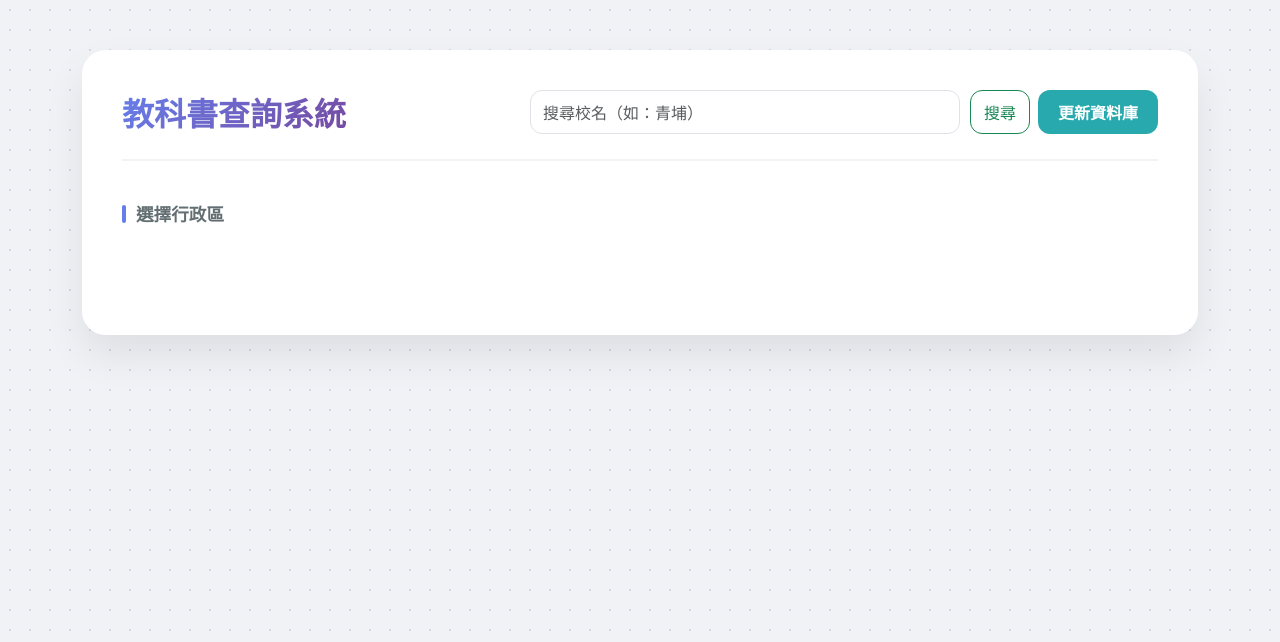
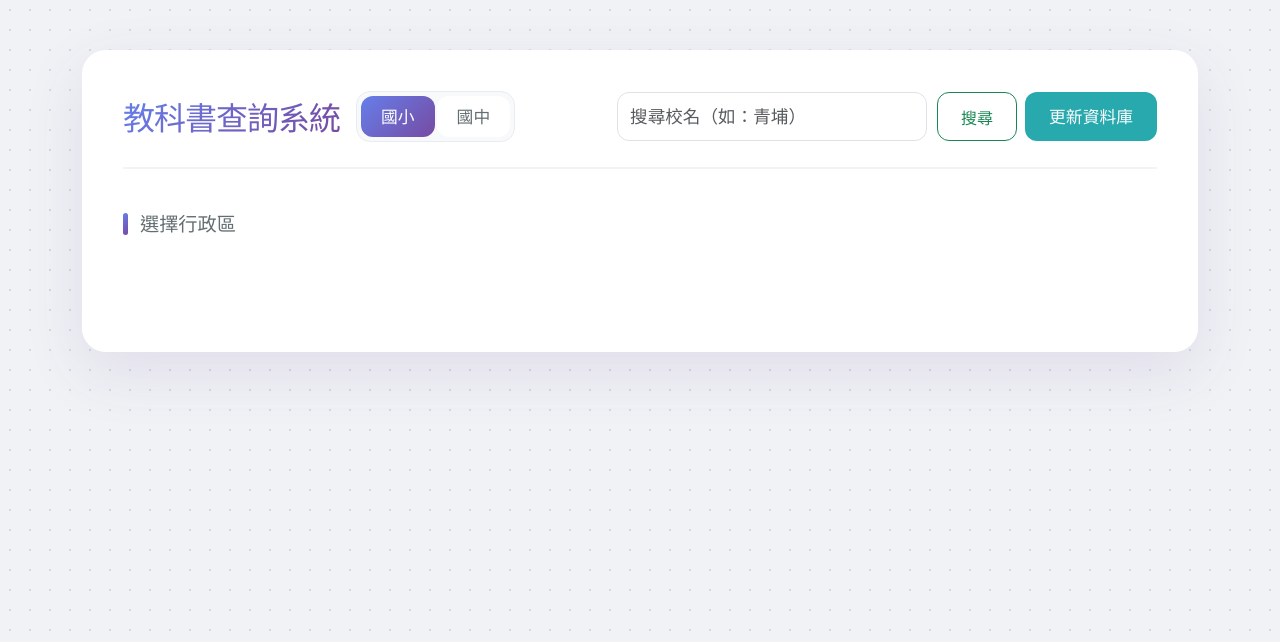
Before and after one commit to dandelion1204/BookMap, a Django app: page / in a window 1280 px wide. Shown: the top 642 px of the page. Run offline with Django 4.2, Linux system fonts and the light colour scheme; data that the repository does not hold is empty.

Commit message:
1.國中資料匯入資料庫中 2.views 加入判斷國中或國小以提供資料 3.前端加入國中/國小按鍵 4.前端加入出版色顯示其對應顏色

```diff
--- a/bookmap/urls.py
+++ b/bookmap/urls.py
@@ -21,6 +21,7 @@ from books import views
 urlpatterns = [
     path('admin/', admin.site.urls),
     path('', views.DistrictListAPIView.as_view()),
+    path('api/get_districts/', views.get_districts_api),
     path('api/schools/search/', views.SchoolDetailAPIView.as_view(), name='search'),
     path('api/schools/', views.SchoolListAPIView.as_view()),
     path('api/schools/<str:school>/', views.SchoolDetailAPIView.as_view()),
--- a/books/views.py
+++ b/books/views.py
@@ -1,20 +1,39 @@
-from django.shortcuts import render
+from django.http import JsonResponse
 from books.models import SchoolTexbook
-from books.utils import sync_excel_to_db
+from books.utils import sync_excel_to_db, sync_excel_to_db_jr
+from books.serializers import SchoolListSerializer, SchoolDetailSerializer
 from rest_framework import generics
-from books.serializers import SchoolListSerializer, SchoolDetailSerializer
 from rest_framework.views import APIView
 from rest_framework.response import Response
 from rest_framework.renderers import TemplateHTMLRenderer
 
+
+
+# --- 新增：專門給 AJAX 呼叫的 API ---
+def get_districts_api(request):
+    level = request.GET.get('level', '國小')
+    districts = list(SchoolTexbook.objects.filter(level__contains=level).values_list('district', flat=True).distinct())
+    return JsonResponse({'districts': districts})
+
+
 class SyncDatabaseAPIView(APIView):
 
     def post(self, request):
-        success = sync_excel_to_db()
-        if success:
-            return Response({'message': '資料庫更新成功'})
-        else:
-            return Response({'message': '資料已是最新，無需更新或更新失敗。'}, status=200)
+        results = {}
+
+        #同步國小xlsx檔
+        try:
+            results['main'] = sync_excel_to_db()
+        except Exception as e:
+            results['main'] = f"Error: {str(e)}"
+
+        #同步國中xlsx檔
+        try:
+            results['jr'] = sync_excel_to_db_jr()
+        except Exception as e:
+            results['jr'] = f"Error: {str(e)}"
+
+        return Response({'message': '同步作業完成', 'detail': results})
 
 
 class DistrictListAPIView(APIView):
@@ -22,14 +41,11 @@ class DistrictListAPIView(APIView):
     template_name = 'index.html'
 
     def get(self, request):
-        districts = SchoolTexbook.objects.values_list('district', flat=True).distinct()
+        districts = SchoolTexbook.objects.filter(level__contains='國小').values_list('district', flat=True).distinct()
         return Response({'districts': districts})
 
 
-
-
 class SchoolListAPIView(generics.ListAPIView):
-
     serializer_class = SchoolListSerializer
 
     def get_queryset(self):
@@ -40,21 +56,25 @@ class SchoolListAPIView(generics.ListAPIView):
         return queryset
 
 
-
-
 class SchoolDetailAPIView(generics.ListAPIView):
     serializer_class = SchoolDetailSerializer
 
     def get_queryset(self):
+        level = self.request.GET.get('level', '國小')
         school_name = self.kwargs.get('school')
-
         search_query = self.request.query_params.get('search')
+        print('level',level)
         print('search_query', search_query)
         print('school_name', school_name)
 
+        if level == '國小':
+            queryset = SchoolTexbook.objects.filter(level='國小')
+        else:
+            queryset = SchoolTexbook.objects.filter(level='國中')
+
         if school_name:
-            return SchoolTexbook.objects.filter(school=school_name).order_by('grade_num')
+            return queryset.filter(school=school_name).order_by('grade_num')
         elif search_query:
-            return SchoolTexbook.objects.filter(school__icontains=search_query).order_by('grade_num')
+            return queryset.filter(school__icontains=search_query).order_by('grade_num')
 
-        return SchoolTexbook.objects.none()
+        return queryset.none()
--- a/templates/index.html
+++ b/templates/index.html
@@ -5,28 +5,42 @@
     <meta name="viewport" content="width=device-width, initial-scale=1.0">
     <title>教科書版本查詢系統</title>
     <link href="https://cdn.jsdelivr.net/npm/bootstrap@5.3.0/dist/css/bootstrap.min.css" rel="stylesheet">
-    <link href="https://fonts.googleapis.com/css2?family=Noto+Sans+TC:wght@400;500;700&display=swap" rel="stylesheet">
+    <link href="https://fonts.googleapis.com/css2?family=Noto+Sans+TC:wght@400;500&display=swap" rel="stylesheet">
     <style>
         :root {
             --primary-gradient: linear-gradient(135deg, #667eea 0%, #764ba2 100%);
-            --glass-bg: rgba(255, 255, 255, 0.95);
+            --glass-bg: rgba(255, 255, 255, 0.98);
+            --text-dark: #2d3436;
+            --text-muted: #636e72;
+            --bg-light: #f0f2f5;
+
+            --color-kangxi: #0ea573;
+            --bg-kangxi: #ecfdf5;
+            --color-hanlin: #3372d8;
+            --bg-hanlin: #eff6ff;
+            --color-nani: #cd860b;
+            --bg-nani: #fffbeb;
+            --color-default: #5e6065;
+            --bg-default: #f3f4f6;
         }
 
         body {
             font-family: 'Noto Sans TC', sans-serif;
-            background: #f0f2f5;
+            background-color: var(--bg-light);
             background-image: radial-gradient(#d1d9e6 1px, transparent 1px);
             background-size: 20px 20px;
             padding: 50px 0;
-            color: #2d3436;
+            color: var(--text-dark);
+            font-weight: 400; /* 全域設定為正常字體 */
         }
 
         .main-card {
             background: var(--glass-bg);
             padding: 40px;
             border-radius: 24px;
-            box-shadow: 0 20px 40px rgba(0,0,0,0.08);
+            box-shadow: 0 20px 60px rgba(118, 75, 162, 0.12);
             backdrop-filter: blur(10px);
+            border: 1px solid rgba(255,255,255,0.3);
         }
 
         .header-section {
@@ -42,90 +56,137 @@
 
         .app-title {
             margin: 0;
-            font-weight: 700;
+            font-weight: 500; /* 改為中等字體，不加粗 */
             background: var(--primary-gradient);
             -webkit-background-clip: text;
             -webkit-text-fill-color: transparent;
+            letter-spacing: -1px;
         }
 
-        .app-actions {
+        .level-switcher {
+            background: #f8f9fa;
+            border-radius: 14px;
+            padding: 4px;
+            border: 1px solid #e9ecef;
             display: flex;
-            gap: 8px;
+            gap: 2px;
+        }
+        .level-switcher .btn-custom {
+            padding: 8px 20px;
+            font-size: 1.05rem;
+            border: none;
+            color: var(--text-muted);
+            font-weight: 400; /* 取消粗體 */
+        }
+        .level-switcher .btn-custom.active {
+            color: white;
+            background: var(--primary-gradient);
+            font-weight: 400;
         }
 
         .search-group {
             display: flex;
             gap: 10px;
             flex-grow: 1;
-            min-width: 500px;
+            min-width: 400px;
         }
 
         .section-title {
-            font-size: 1.1rem;
-            font-weight: 600;
-            color: #636e72;
-            margin-bottom: 20px;
+            font-size: 1.2rem;
+            font-weight: 500;
+            color: var(--text-muted);
+            margin-bottom: 25px;
             display: flex;
             align-items: center;
         }
         .section-title::before {
             content: "";
-            width: 4px;
-            height: 18px;
-            background: #667eea;
-            margin-right: 10px;
+            width: 5px;
+            height: 22px;
+            background: var(--primary-gradient);
+            margin-right: 12px;
             border-radius: 10px;
         }
 
         .btn-custom {
             border-radius: 12px;
-            padding: 10px 20px;
-            font-weight: 500;
+            padding: 12px 24px;
+            font-weight: 400; /* 取消粗體 */
             transition: all 0.2s ease;
             border: 1px solid #e9ecef;
             background: white;
             color: #495057;
-        }
-        .btn-custom:hover {
-            transform: translateY(-2px);
-            box-shadow: 0 5px 12px rgba(0,0,0,0.08);
-            border-color: #667eea;
+            font-size: 1.1rem;
         }
         .btn-custom.active {
             background: var(--primary-gradient);
-            color: white;
+            color: white !important;
             border: none;
-            box-shadow: 0 5px 15px rgba(118, 75, 162, 0.3);
         }
 
         .table-container {
-            border-radius: 16px;
+            border-radius: 20px;
             overflow: hidden;
-            box-shadow: 0 4px 12px rgba(0,0,0,0.03);
+            box-shadow: 0 10px 30px rgba(0,0,0,0.03);
             border: 1px solid #f1f3f5;
             display: none;
-            margin-top: 30px;
+            margin-top: 35px;
+            background: white;
         }
-        .table thead { background: #f8f9fa; }
-        .grade-badge {
-            background: #edf2ff;
-            color: #4c6ef5;
-            padding: 4px 12px;
-            border-radius: 8px;
-            font-weight: 700;
+
+        .table {
+            margin-bottom: 0;
+            font-size: 1.15rem;
         }
+        .table thead th {
+            font-weight: 500; /* 改為中等字體 */
+            color: var(--text-dark);
+            font-size: 1.1rem;
+            padding: 22px;
+            background-color: #f8f9fa;
+        }
+        .table tbody td {
+            padding: 24px 15px;
+            vertical-align: middle;
+            color: var(--text-dark);
+            border-bottom: 1px solid #f1f3f5;
+            font-weight: 400; /* 內容不加粗 */
+        }
+        .table tbody tr:hover {
+            background-color: #fbfbfe;
+        }
+
+        .grade-text {
+            font-weight: 400; /* 取消粗體 */
+            color: var(--text-dark);
+            font-size: 1.2rem;
+            display: inline-block;
+        }
+
+        .version-badge {
+            padding: 8px 20px;
+            border-radius: 12px;
+            font-weight: 400; /* 標籤文字不加粗 */
+            font-size: 1.1rem;
+            display: inline-flex;
+            align-items: center;
+            gap: 6px;
+        }
+        .badge-kangxi { background-color: var(--bg-kangxi); color: var(--color-kangxi); border: 1px solid rgba(16, 185, 129, 0.2); }
+        .badge-hanlin { background-color: var(--bg-hanlin); color: var(--color-hanlin); border: 1px solid rgba(59, 130, 246, 0.2); }
+        .badge-nani { background-color: var(--bg-nani); color: var(--color-nani); border: 1px solid rgba(245, 158, 11, 0.2); }
+        .badge-default { background-color: var(--bg-default); color: var(--color-default); }
 
         #sync-btn {
             background: #27a9ae;
             color: white;
             border: none;
             border-radius: 12px;
-            padding: 10px 20px;
-            font-weight: 600;
+            padding: 12px 24px;
+            font-weight: 500;
+            font-size: 1.05rem;
         }
-        #sync-btn:hover { background: #3d3dad; }
-
-        #loading-spinner { display: none; padding: 40px 0; }
+        #loading-spinner { display: none; padding: 60px 0; }
     </style>
 </head>
 <body>
@@ -133,23 +194,26 @@
 <div class="container">
     <div class="main-card">
         <div class="header-section">
-            <h2 class="app-title">教科書查詢系統</h2>
+            <div class="d-flex align-items-center gap-3">
+                <h2 class="app-title">教科書查詢系統</h2>
+                <div class="level-switcher">
+                    <button type="button" class="btn btn-custom active" onclick="switchLevel('國小', this)">國小</button>
+                    <button type="button" class="btn btn-custom" onclick="switchLevel('國中', this)">國中</button>
+                </div>
+            </div>
 
-            <div class="app-actions">
+            <div class="app-actions d-flex gap-2">
                 <div class="search-group">
-                    <input type="text" id="search-input" class="form-control" placeholder="搜尋校名（如：青埔）" style="border-radius: 12px;">
-                    <button class="btn btn-outline-success" style="border-radius: 12px; min-width: 60px;" onclick="handleSearch()">搜尋</button>
+                    <input type="text" id="search-input" class="form-control" placeholder="搜尋校名（如：青埔）" style="border-radius: 12px; font-size: 1.1rem;">
+                    <button class="btn btn-outline-success" style="border-radius: 12px; min-width: 80px;" onclick="handleSearch()">搜尋</button>
                 </div>
-
-                <button id="sync-btn" class="btn" onclick="handleSync()">
-                    更新資料庫
-                </button>
+                <button id="sync-btn" class="btn" onclick="handleSync()">更新資料庫</button>
             </div>
         </div>
 
         <div class="mb-5">
             <label class="section-title">選擇行政區</label>
-            <div class="d-flex flex-wrap gap-2">
+            <div id="district-list" class="d-flex flex-wrap gap-2">
                 {% for name in districts %}
                     <button class="btn btn-custom btn-zone" onclick="fetchSchools('{{ name }}', this)">
                         {{ name }}
@@ -165,18 +229,23 @@
 
         <div id="loading-spinner" class="text-center">
             <div class="spinner-grow text-primary" role="status"></div>
-            <div class="mt-2 text-muted fw-500">正在處理請求...</div>
+            <div class="mt-3 text-muted">正在讀取...</div>
         </div>
 
         <div id="result-table" class="table-container">
-            <div class="p-3 bg-white border-bottom">
-                <h5 class="mb-0 fw-bold text-dark" id="display-school-name">版本明細</h5>
+            <div class="p-4 bg-white border-bottom">
+                <h4 class="mb-0 text-dark" id="display-school-name">📍 版本明細</h4>
             </div>
             <div class="table-responsive">
-                <table class="table align-middle">
+                <table class="table align-middle table-hover">
                     <thead class="text-center">
                         <tr>
-                            <th>年級</th><th>國語</th><th>數學</th><th>自然/生活</th><th>社會</th><th>英語</th>
+                            <th width="15%">年級</th>
+                            <th>國語</th>
+                            <th>數學</th>
+                            <th>自然/生活</th>
+                            <th>社會</th>
+                            <th>英語</th>
                         </tr>
                     </thead>
                     <tbody id="book-data-body" class="text-center"></tbody>
@@ -187,87 +256,138 @@
 </div>
 
 <script>
-    // --- 功能 A: 搜尋學校 (模糊查詢) ---
+    let currentLevel = '國小';
+
+    function formatVersionBadge(text) {
+        if (!text || text === '-' || text === 'null') return '<span class="text-muted" style="opacity: 0.5;">-</span>';
+        let badgeClass = 'badge-default';
+        let displayText = text;
+
+        if (text.includes('康軒') || text === '康') {
+            badgeClass = 'badge-kangxi';
+            displayText = '康軒';
+        } else if (text.includes('翰林') || text === '翰') {
+            badgeClass = 'badge-hanlin';
+            displayText = '翰林';
+        } else if (text.includes('南一') || text === '南') {
+            badgeClass = 'badge-nani';
+            displayText = '南一';
+        }
+        return `<span class="version-badge ${badgeClass}">${displayText}</span>`;
+    }
+
+    async function fetchBookDetails(schoolName, btnElement) {
+        if (btnElement) {
+            document.querySelectorAll('#school-list .btn').forEach(btn => btn.classList.remove('active'));
+            btnElement.classList.add('active');
+        }
+        const bookBody = document.getElementById('book-data-body');
+        const spinner = document.getElementById('loading-spinner');
+        const resultTable = document.getElementById('result-table');
+
+        document.getElementById('display-school-name').innerText = `📍 ${schoolName}`;
+        resultTable.style.display = 'none';
+        spinner.style.display = 'block';
+
+        try {
+            const response = await fetch(`/api/schools/${encodeURIComponent(schoolName)}/?level=${currentLevel}`);
+            const books = await response.json();
+
+            spinner.style.display = 'none';
+            resultTable.style.display = 'block';
+            bookBody.innerHTML = '';
+
+            if (books.length === 0) {
+                bookBody.innerHTML = '<tr><td colspan="6" class="p-5 text-muted">暫無資料</td></tr>';
+                return;
+            }
+
+            books.forEach(book => {
+                bookBody.insertAdjacentHTML('beforeend', `
+                    <tr>
+                        <td><span class="grade-text">${book.grade}</span></td>
+                        <td>${formatVersionBadge(book.sub_chinese)}</td>
+                        <td>${formatVersionBadge(book.sub_math)}</td>
+                        <td>${formatVersionBadge(book.sub_science)}</td>
+                        <td>${formatVersionBadge(book.sub_social)}</td>
+                        <td>${formatVersionBadge(book.sub_english)}</td>
+                    </tr>
+                `);
+            });
+
+            // 成功獲取資料後，自動捲動到網頁最底部
+            setTimeout(() => {
+                window.scrollTo({
+                    top: document.body.scrollHeight,
+                    behavior: 'smooth'
+                });
+            }, 100);
+
+        } catch (e) {
+            spinner.style.display = 'none';
+            bookBody.innerHTML = '<tr><td colspan="6" class="p-5 text-danger">資料讀取失敗</td></tr>';
+        }
+    }
+
+    async function switchLevel(level, btnElement) {
+        if (currentLevel === level) return;
+        currentLevel = level;
+        document.querySelectorAll('.level-switcher .btn-custom').forEach(btn => btn.classList.remove('active'));
+        btnElement.classList.add('active');
+        document.getElementById('school-section').style.display = 'none';
+        document.getElementById('result-table').style.display = 'none';
+        const districtList = document.getElementById('district-list');
+        districtList.innerHTML = '<div class="spinner-border spinner-border-sm text-primary"></div>';
+        try {
+            const response = await fetch(`/api/get_districts/?level=${encodeURIComponent(level)}`);
+            const data = await response.json();
+            districtList.innerHTML = '';
+            data.districts.forEach(name => {
+                const btn = document.createElement('button');
+                btn.className = 'btn btn-custom btn-zone';
+                btn.innerText = name;
+                btn.onclick = () => fetchSchools(name, btn);
+                districtList.appendChild(btn);
+            });
+        } catch (e) { districtList.innerHTML = '載入失敗'; }
+    }
+
     async function handleSearch() {
         const query = document.getElementById('search-input').value.trim();
         if (!query) return;
-
-        // 重設 UI
         document.querySelectorAll('.btn-zone').forEach(btn => btn.classList.remove('active'));
         document.getElementById('result-table').style.display = 'none';
         const schoolSection = document.getElementById('school-section');
         const schoolList = document.getElementById('school-list');
-        const title = document.getElementById('school-section-title');
-
         schoolSection.style.display = 'block';
-        title.innerText = `🔍 搜尋結果: "${query}"`;
+        document.getElementById('school-section-title').innerText = `🔍 搜尋結果: "${query}" (${currentLevel})`;
         schoolList.innerHTML = '搜尋中...';
-
         try {
-            // 呼叫 API 搜尋關鍵字
-            const response = await fetch(`/api/schools/search/?search=${encodeURIComponent(query)}`);
+            const response = await fetch(`/api/schools/search/?search=${encodeURIComponent(query)}&level=${currentLevel}`);
             const data = await response.json();
-
-            // 取得不重複的學校名單
             const uniqueSchools = [...new Set(data.map(item => item.school))];
-
-            if (uniqueSchools.length === 0) {
-                schoolList.innerHTML = '<span class="text-danger">找不到相關學校</span>';
-                return;
-            }
-
-            schoolList.innerHTML = '';
-            uniqueSchools.forEach(schoolName => {
+            schoolList.innerHTML = uniqueSchools.length === 0 ? '<span class="text-danger">找不到學校</span>' : '';
+            uniqueSchools.forEach(name => {
                 const btn = document.createElement('button');
                 btn.className = 'btn btn-custom';
-                btn.innerText = schoolName;
-                btn.onclick = () => fetchBookDetails(schoolName, btn);
+                btn.innerText = name;
+                btn.onclick = () => fetchBookDetails(name, btn);
                 schoolList.appendChild(btn);
             });
-
-            // 如果搜尋結果只有一個，自動點擊它
             if (uniqueSchools.length === 1) schoolList.firstChild.click();
-
-        } catch (e) {
-            schoolList.innerHTML = '搜尋失敗';
-        }
+        } catch (e) { schoolList.innerHTML = '搜尋失敗'; }
     }
 
-    // --- 功能 B: 同步資料庫 ---
-    async function handleSync() {
-        const syncBtn = document.getElementById('sync-btn');
-        if (!confirm('確認同步 Excel？')) return;
-        syncBtn.disabled = true;
-        syncBtn.innerHTML = '同步中...';
-        try {
-            const response = await fetch('/api/sync/', {
-                method: 'POST',
-                headers: { 'X-CSRFToken': getCookie('csrftoken') }
-            });
-            const data = await response.json();
-            alert(data.message);
-            location.reload();
-        } catch (e) {
-            alert('同步出錯');
-            syncBtn.disabled = false;
-            syncBtn.innerText = '🔄 同步資料';
-        }
-    }
-
-    // --- 功能 C: 行政區連動學校 ---
     async function fetchSchools(districtName, btnElement) {
         document.querySelectorAll('.btn-zone').forEach(btn => btn.classList.remove('active'));
         btnElement.classList.add('active');
-
         document.getElementById('result-table').style.display = 'none';
         document.getElementById('school-section').style.display = 'block';
-        document.getElementById('school-section-title').innerText = `🏢 ${districtName}區學校`;
+        document.getElementById('school-section-title').innerText = `🏢 ${districtName}區學校 (${currentLevel})`;
         const schoolList = document.getElementById('school-list');
         schoolList.innerHTML = '載入中...';
-
-        const response = await fetch(`/api/schools/?district=${encodeURIComponent(districtName)}`);
+        const response = await fetch(`/api/schools/?district=${encodeURIComponent(districtName)}&level=${currentLevel}`);
         const data = await response.json();
-
         schoolList.innerHTML = '';
         data.forEach(item => {
             const btn = document.createElement('button');
@@ -278,40 +398,17 @@
         });
     }
 
-    // --- 功能 D: 抓取詳情 ---
-    async function fetchBookDetails(schoolName, btnElement) {
-        if (btnElement) {
-            document.querySelectorAll('#school-list .btn').forEach(btn => btn.classList.remove('active'));
-            btnElement.classList.add('active');
-        }
-
-        const bookBody = document.getElementById('book-data-body');
-        const spinner = document.getElementById('loading-spinner');
-        const resultTable = document.getElementById('result-table');
-
-        document.getElementById('display-school-name').innerText = `📍 ${schoolName}`;
-        resultTable.style.display = 'none';
-        spinner.style.display = 'block';
-
-        const response = await fetch(`/api/schools/${encodeURIComponent(schoolName)}/`);
-        const books = await response.json();
-
-        spinner.style.display = 'none';
-        resultTable.style.display = 'block';
-        bookBody.innerHTML = '';
-
-        books.forEach(book => {
-            bookBody.insertAdjacentHTML('beforeend', `
-                <tr>
-                    <td><span class="grade-badge">${book.grade}</span></td>
-                    <td>${book.sub_chinese || '-'}</td>
-                    <td>${book.sub_math || '-'}</td>
-                    <td>${book.sub_science || '-'}</td>
-                    <td>${book.sub_social || '-'}</td>
-                    <td>${book.sub_english || '-'}</td>
-                </tr>
-            `);
-        });
+    async function handleSync() {
+        const syncBtn = document.getElementById('sync-btn');
+        if (!confirm('確認同步最新版本資料？')) return;
+        syncBtn.disabled = true;
+        syncBtn.innerHTML = '同步中...';
+        try {
+            const response = await fetch('/api/sync/', { method: 'POST', headers: { 'X-CSRFToken': getCookie('csrftoken') } });
+            const data = await response.json();
+            alert(data.message);
+            location.reload();
+        } catch (e) { alert('同步出錯'); syncBtn.disabled = false; syncBtn.innerText = '🔄 更新資料庫'; }
     }
 
     function getCookie(name) {
```
Also changed, not shown: books/utils.py (+82 -11 lines), 2 other files.
